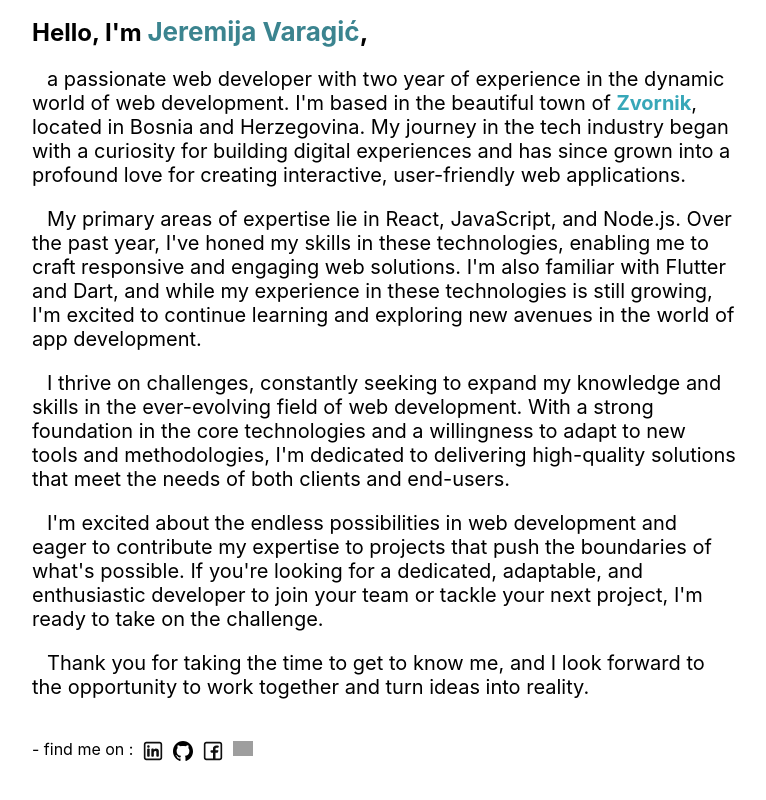
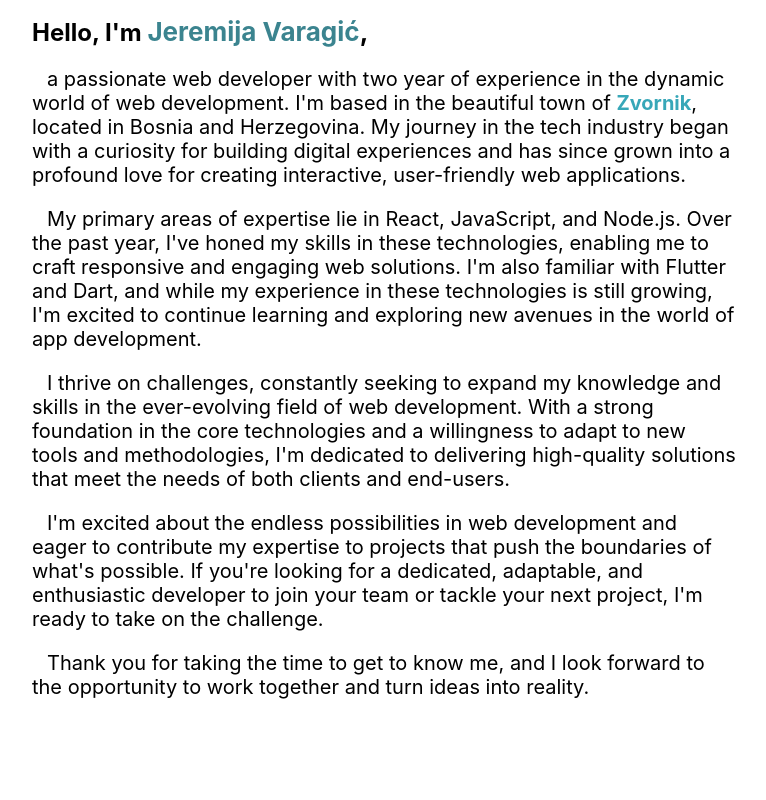
Before and after one commit to jeremycmdr/my_portfolio, a React (Create React App) app: page / in a window 1280 px wide. Shown: the part 194-994 px from the top of the page, without its empty margins (256-1022 px from the left). After the commit the page ends 943 px from the top, so only its background shows below. Built offline with nearby package versions, Linux system fonts and the light colour scheme; grey boxes are pictures that could not be loaded.

Commit message:
update contact

```diff
--- a/src/components/contact/Contact.jsx
+++ b/src/components/contact/Contact.jsx
@@ -2,9 +2,41 @@ import React from "react";
 import "./Contact.css";
 
 const Contact = () => {
+  const email = "jeremijavaragic@gmail.com";
   return (
     <>
-      <div className="content_container">CONTACT</div>
+      <div className="content_container">
+        <div style={{ marginTop: "20px" }} className="find_me_on_social_media">
+          Find me on :
+        </div>
+        <a
+          target="_blank"
+          href="https://www.linkedin.com/in/jeremija-varagi%C4%87/"
+          rel="noreferrer"
+          className="social_media_svg linkedin"
+        >
+          {" "}
+        </a>
+        <a
+          target="_blank"
+          href="https://github.com/jeremycmdr"
+          rel="noreferrer"
+          className="social_media_svg github"
+        >
+          {" "}
+        </a>
+        <a
+          target="_blank"
+          href="https://www.facebook.com/jeremija.varagic"
+          rel="noreferrer"
+          className="social_media_svg facebook"
+        >
+          {" "}
+        </a>
+        <a href={`mailto:${email}`} className="social_media_svg mail_to">
+          {" "}
+        </a>
+      </div>
     </>
   );
 };
--- a/src/pages/landingPage/LandingPage.jsx
+++ b/src/pages/landingPage/LandingPage.jsx
@@ -11,7 +11,6 @@ const LandingPage = () => {
   const [toProjects, setToProjects] = useState(false);
   const [toAbout, setToAbout] = useState(false);
   const [toContact, setToContact] = useState(false);
-  const email = "jeremijavaragic@gmail.com";
 
   const setContent = (data) => {
     if (data === "projects") {
@@ -90,39 +89,6 @@ const LandingPage = () => {
             Thank you for taking the time to get to know me, and I look forward
             to the opportunity to work together and turn ideas into reality.
           </div>
-          <div
-            style={{ marginTop: "20px" }}
-            className="find_me_on_social_media"
-          >
-            - find me on :
-          </div>
-          <a
-            target="_blank"
-            href="https://www.linkedin.com/in/jeremija-varagi%C4%87/"
-            rel="noreferrer"
-            className="social_media_svg linkedin"
-          >
-            {" "}
-          </a>
-          <a
-            target="_blank"
-            href="https://github.com/jeremycmdr"
-            rel="noreferrer"
-            className="social_media_svg github"
-          >
-            {" "}
-          </a>
-          <a
-            target="_blank"
-            href="https://www.facebook.com/jeremija.varagic"
-            rel="noreferrer"
-            className="social_media_svg facebook"
-          >
-            {" "}
-          </a>
-          <a href={`mailto:${email}`} className="social_media_svg mail_to">
-            {" "}
-          </a>
         </div>
       )}
     </>
```
